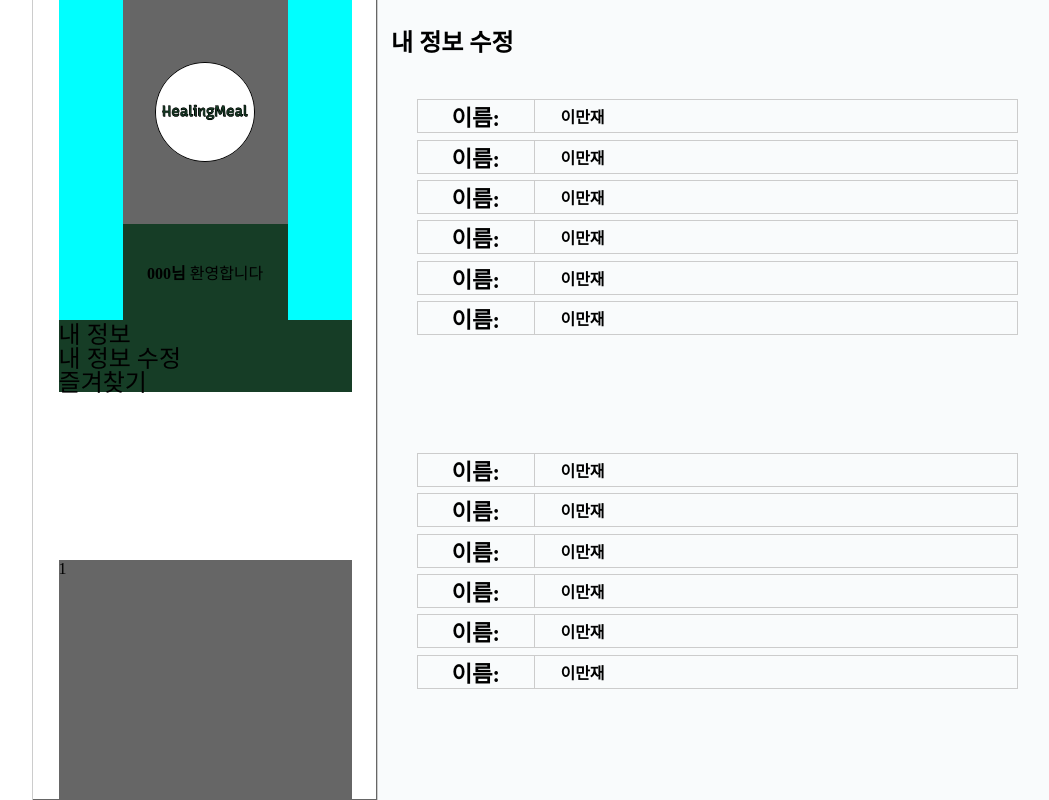
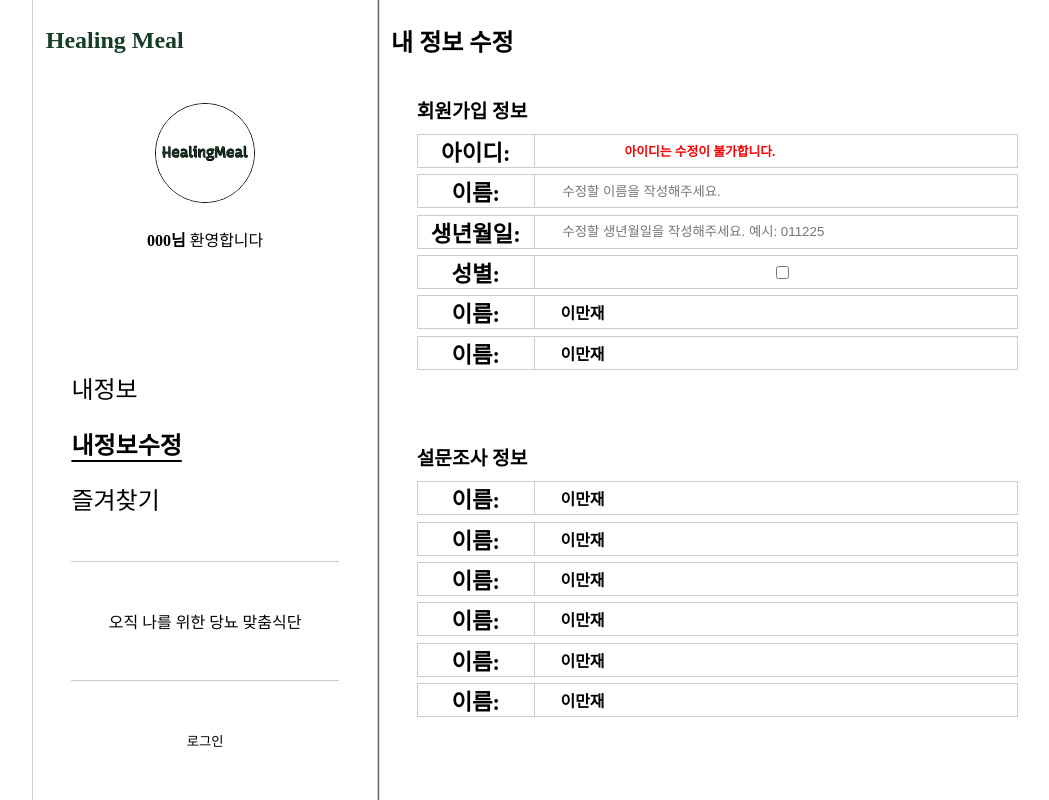
Before and after one commit to leemanjae02/HealingMeal-FrontEnd, a React (Vite) app in the folder HealingMeal/: page /mypage/change in a window 1280 px wide. Shown: the whole page, without its empty margins (96-1145 px from the left). Built offline with nearby package versions, Linux system fonts and the light colour scheme; no server answers.

Commit message:
내정보 수정페이지 비밀번호 팝업 구현

```diff
--- a/HealingMeal/src/App.tsx
+++ b/HealingMeal/src/App.tsx
@@ -14,7 +14,7 @@ function App() {
     <Routes>
       <Route path="/mypage" element={<MyPage />}>
         <Route path="favorites" element={<FavoritesComponents />} />
-        <Route path="change" element={<MyInforChangeComponents />} />
+        <Route path="change" element={<MyInforChangeComponents loginID="" />} />
       </Route>
 
       <Route path="/survey" element={<SurveyPage />} />
--- a/HealingMeal/src/components/MyInforChangeComponents.tsx
+++ b/HealingMeal/src/components/MyInforChangeComponents.tsx
@@ -1,27 +1,49 @@
 import React from "react";
 import styles from "../styles/Myinfor.module.less";
 
-const MyInforChangeComponents = () => {
+interface MyInforChangeProps {
+  loginID: string;
+}
+
+const MyInforChangeComponents: React.FunctionComponent<MyInforChangeProps> = ({
+  loginID,
+}) => {
   return (
     <div className={styles.RightContainer}>
       <p className={styles.title}>내 정보 수정</p>
       <div className={styles.Container2}>
         <div className={styles.MyInforBox}>
+          <p className={styles.InforTitle}>회원가입 정보</p>
           <div className={styles.InforList}>
-            <div className={styles.titleText}>이름: </div>
-            <div className={styles.Text}>이만재</div>
+            <div className={styles.titleText}>아이디: </div>
+            <div className={styles.Text}>
+              {loginID}
+              <span>아이디는 수정이 불가합니다.</span>
+            </div>
           </div>
           <div className={styles.InforList}>
             <div className={styles.titleText}>이름: </div>
-            <div className={styles.Text}>이만재</div>
+            <div className={styles.Text}>
+              <input type="text" placeholder="수정할 이름을 작성해주세요." />
+            </div>
           </div>
           <div className={styles.InforList}>
-            <div className={styles.titleText}>이름: </div>
-            <div className={styles.Text}>이만재</div>
+            <div className={styles.titleText}>생년월일: </div>
+            <div className={styles.Text}>
+              <input
+                type="text"
+                placeholder="수정할 생년월일을 작성해주세요. 예시: 011225"
+              />
+            </div>
           </div>
           <div className={styles.InforList}>
-            <div className={styles.titleText}>이름: </div>
-            <div className={styles.Text}>이만재</div>
+            <div className={styles.titleText}>성별: </div>
+            <div className={styles.Text}>
+              <input
+                type="checkbox"
+                placeholder="수정할 성별을 작성해주세요."
+              />
+            </div>
           </div>
           <div className={styles.InforList}>
             <div className={styles.titleText}>이름: </div>
@@ -33,6 +55,7 @@ const MyInforChangeComponents = () => {
           </div>
         </div>
         <div className={styles.MySurveyBox}>
+          <p className={styles.InforTitle}>설문조사 정보</p>
           <div className={styles.InforList}>
             <div className={styles.titleText}>이름: </div>
             <div className={styles.Text}>이만재</div>
--- a/HealingMeal/src/pages/MyPage.tsx
+++ b/HealingMeal/src/pages/MyPage.tsx
@@ -7,11 +7,12 @@ import MyInforChangeComponents from "../components/MyInforChangeComponents";
 import CustomAxios from "../api/Axios";
 import PasswordCheckModal from "../components/PasswordCheckModal";
 import AuthStore from "../stores/AuthStore";
+import { observer } from "mobx-react";
 
-const MyPage = () => {
+const MyPage = observer(() => {
   const navigate = useNavigate();
+  const { isLoggedIn, userName } = AuthStore;
   const location = useLocation();
-  const { userName } = AuthStore;
   const [selectedTab, setSelectedTab] = useState("mypage");
   const [passwordCheckModal, setPasswordCheckModal] = useState<boolean>(false);
   const [checkPassword, setCheckPassword] = useState<string>("");
@@ -39,13 +40,46 @@ const MyPage = () => {
     beveragesAndTeas: string;
     dairyProducts: string;
   } | null>(null);
+
+  useEffect(() => {
+    const loginCheck = async () => {
+      try {
+        await AuthStore.checkLoginStatus();
+        if (AuthStore.isLoggedIn) {
+          console.log(
+            AuthStore.isLoggedIn,
+            AuthStore.userID,
+            AuthStore.userName
+          );
+        }
+      } catch (error) {
+        console.log(error);
+      }
+    };
+
+    loginCheck();
+  }, [AuthStore.isLoggedIn]);
+
+  useEffect(() => {});
+
   const handleTabChange = (tab: any) => {
     setSelectedTab(tab);
     navigate(`/mypage/${tab}`);
     if (tab === "change") {
       setPasswordCheckModal(true);
+      window.sessionStorage.setItem("passwordCheckModal", JSON.stringify(true));
     }
   };
+
+  console.log(selectedTab);
+
+  useEffect(() => {
+    const savePasswordCheckModal =
+      window.sessionStorage.getItem("passwordCheckModal");
+    if (savePasswordCheckModal) {
+      setPasswordCheckModal(JSON.parse(savePasswordCheckModal));
+    }
+  }, []);
   useEffect(() => {
     const getPassword = async () => {
       try {
@@ -75,10 +109,12 @@ const MyPage = () => {
   }, [checkPassword, selectedTab]);
   const openMyInfoChange = () => {
     setPasswordCheckModal(false);
+    window.sessionStorage.removeItem("passwordCheckModal");
   };
 
   const closePasswordCheckModal = () => {
     setPasswordCheckModal(false);
+    window.sessionStorage.removeItem("passwordCheckModal");
   };
 
   const handleMyInfor = () => {
@@ -136,9 +172,17 @@ const MyPage = () => {
       }
     };
     getMyData();
-  }, []);
+  }, [AuthStore.isLoggedIn]);
   const clickHome = () => {
     navigate("/");
+  };
+  const logout = async (): Promise<void> => {
+    try {
+      await AuthStore.logout();
+      navigate("/login");
+    } catch (error) {
+      console.log("마이페이지 로그아웃 호출 에러", error);
+    }
   };
   return (
     <div className={styles.MyInforPage}>
@@ -150,6 +194,10 @@ const MyPage = () => {
       <div className={styles.MyInforContainer}>
         <div className={styles.MyInforContainer2}>
           <div className={styles.LeftContainer}>
+            <div className={styles.header_logo}>
+              <p>Healing Meal</p>
+            </div>
+            <div className={styles.LeftContainer2}>
               <div className={styles.MyInforBox}>
                 <div className={styles.imageBox}>
                   <div>
@@ -162,23 +210,54 @@ const MyPage = () => {
                 </div>
               </div>
               <div className={styles.listBox}>
-              <div className={styles.listItem} onClick={handleMyInfor}>
-                내 정보
+                <div
+                  className={`${styles.listItem} ${
+                    selectedTab === "" ? styles.selected : ""
+                  }`}
+                  onClick={handleMyInfor}
+                >
+                  내정보
                 </div>
                 <div
-                className={styles.listItem}
+                  className={`${styles.listItem} ${
+                    selectedTab === "change" ? styles.selected : ""
+                  }`}
                   onClick={() => handleTabChange("change")}
                 >
-                내 정보 수정
+                  내정보수정
                 </div>
                 <div
-                className={styles.listItem}
+                  className={`${styles.listItem} ${
+                    selectedTab === "favorites" ? styles.selected : ""
+                  }`}
                   onClick={() => handleTabChange("favorites")}
                 >
                   즐겨찾기
                 </div>
               </div>
-            <div className={styles.listBox2}>1</div>
+              <div className={styles.listBox2}>
+                <div className={styles.listItem2}>
+                  오직 나를 위한 당뇨 맞춤식단
+                </div>
+                <div className={styles.listItem2}>
+                  <div className={styles.listItem2_footer}>
+                    <div>
+                      {isLoggedIn ? ( // 사용자한테는 로그인 상태 체크 후 동적으로 버튼이 바뀌는게 보여지지 않음
+                        <div>
+                          <button onClick={logout}>로그아웃</button>
+                        </div>
+                      ) : (
+                        <div>
+                          <button onClick={() => navigate("/login")}>
+                            로그인
+                          </button>
+                        </div>
+                      )}
+                    </div>
+                  </div>
+                </div>
+              </div>
+            </div>
           </div>
 
           {selectedTab === "change" && (
@@ -190,7 +269,7 @@ const MyPage = () => {
                   onClose={closePasswordCheckModal}
                 />
               ) : (
-                <MyInforChangeComponents />
+                <MyInforChangeComponents loginID={myData?.loginID || ""} />
               )}
             </>
           )}
@@ -224,5 +303,5 @@ const MyPage = () => {
       </div>
     </div>
   );
-};
+});
 export default MyPage;
--- a/HealingMeal/src/styles/Myinfor.module.less
+++ b/HealingMeal/src/styles/Myinfor.module.less
@@ -44,21 +44,34 @@ body,
         width: 30%;
         height: 100%;
         border-right: 1px solid #ccc;
-        box-shadow: inset -1px -1px 0px 0px #666666;
-        padding: 0 2vw;
-
+        box-shadow: 1px 0 1px 0 #666666;
+        .header_logo {
+          width: 100%;
+          height: 10%;
+          display: flex;
+          align-items: center;
+          p {
+            font-size: 1.5rem;
+            color: #163d26;
+            font-weight: bold;
+            padding: 0 1vw;
+          }
+        }
+        .LeftContainer2 {
+          width: 100%;
+          height: 90%;
+          padding: 0 3vw;
           .MyInforBox {
             display: flex;
             flex-direction: column;
             padding: 0 5vw;
             width: 100%;
-          height: 40%;
-          background-color: aqua;
+            height: 34%;
 
             .imageBox {
               width: 100%;
-            height: 70%;
-            background-color: #666666;
+              height: 60%;
+
               display: flex;
               align-items: center;
               justify-content: center;
@@ -77,40 +90,62 @@ body,
             }
             .nameBox {
               width: 100%;
-            height: 30%;
-            background-color: #163d26;
+              height: 40%;
+              display: flex;
+              justify-content: center;
+            }
+          }
+          .listBox {
+            width: 100%;
+            height: 33%;
+            display: flex;
+            flex-direction: column;
+            align-items: center;
+            justify-content: center;
+            border-bottom: 1px solid #ccc;
+
+            .listItem {
+              display: flex;
+              align-items: center;
+              margin-top: 2vh;
+              margin-bottom: 2vh;
+              width: 100%;
+              height: 10%;
+              font-size: 1.5rem;
+              &.selected {
+                font-weight: bold;
+                text-decoration: underline;
+                text-underline-position: under;
+              }
+            }
+          }
+          .listBox2 {
+            width: 100%;
+            height: 33%;
+            .listItem2 {
+              width: 100%;
+              height: 50%;
+              display: flex;
+              align-items: center;
+              justify-content: center;
+              &:nth-child(1) {
+                border-bottom: 1px solid #ccc;
+              }
+              .listItem2_footer {
+                width: 100%;
+                height: 100%;
                 display: flex;
                 align-items: center;
                 justify-content: center;
               }
             }
-        .listBox {
-          width: 100%;
-          height: 30%;
-
-          .listItem {
-            background-color: #163d26;
-            display: flex;
-            align-items: center;
-
-            width: 100%;
-            height: 10%;
-            font-size: 1.5rem;
-            // &:nth-child(1) {
-            //   border-top: 1px solid #ccc;
-            // }
           }
-        }
-        .listBox2 {
-          width: 100%;
-          height: 30%;
-          background-color: #666666;
         }
       }
       .RightContainer {
         width: 70%;
         height: 100%;
-        background-color: #f9fbfc;
+        // background-color: #f9fbfc;
         padding: 0 10vw 0 0;
         .title {
           width: 100%;
@@ -133,6 +168,7 @@ body,
             width: 100%;
             height: 50%;
             min-height: 50%;
+
             .InforTitle {
               width: 100%;
               height: 10%;
@@ -168,6 +204,15 @@ body,
                 margin-left: 1vw;
                 width: 80%;
                 height: 100%;
+                span {
+                  font-size: 0.8rem;
+                  color: red;
+                  margin-left: 5vw;
+                }
+                input {
+                  width: 100%;
+                  border: none;
+                  outline: none;
                 }
               }
             }
@@ -176,3 +221,4 @@ body,
       }
     }
   }
+}
--- a/HealingMeal/src/styles/PasswordCheck.module.less
+++ b/HealingMeal/src/styles/PasswordCheck.module.less
@@ -2,9 +2,9 @@
   width: 26vw;
   height: 30vh;
   position: fixed;
-  top: 50%;
-  left: 50%;
-  transform: translate(-50%, -50%);
+  top: 35%;
+  left: 55%;
+  //   transform: translate(-50%, -50%);
   border: 1px solid #ccc;
   padding: 2vw;
   .PasswordInput {
```
Also changed, not shown: HealingMeal/src/stores/ModalStore.ts (added, +23 -0 lines), HealingMeal/public/images/MyPage_footer_logo.png (added). Lines whose indentation alone changed are shown as unchanged.
